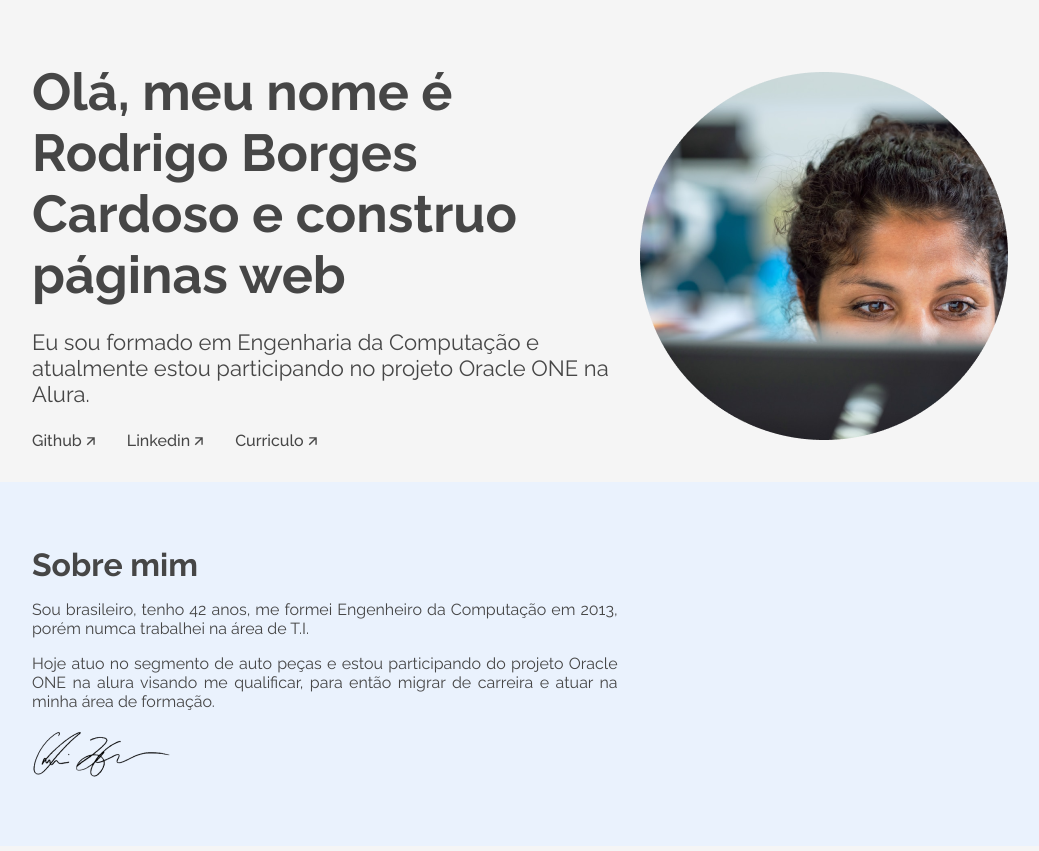
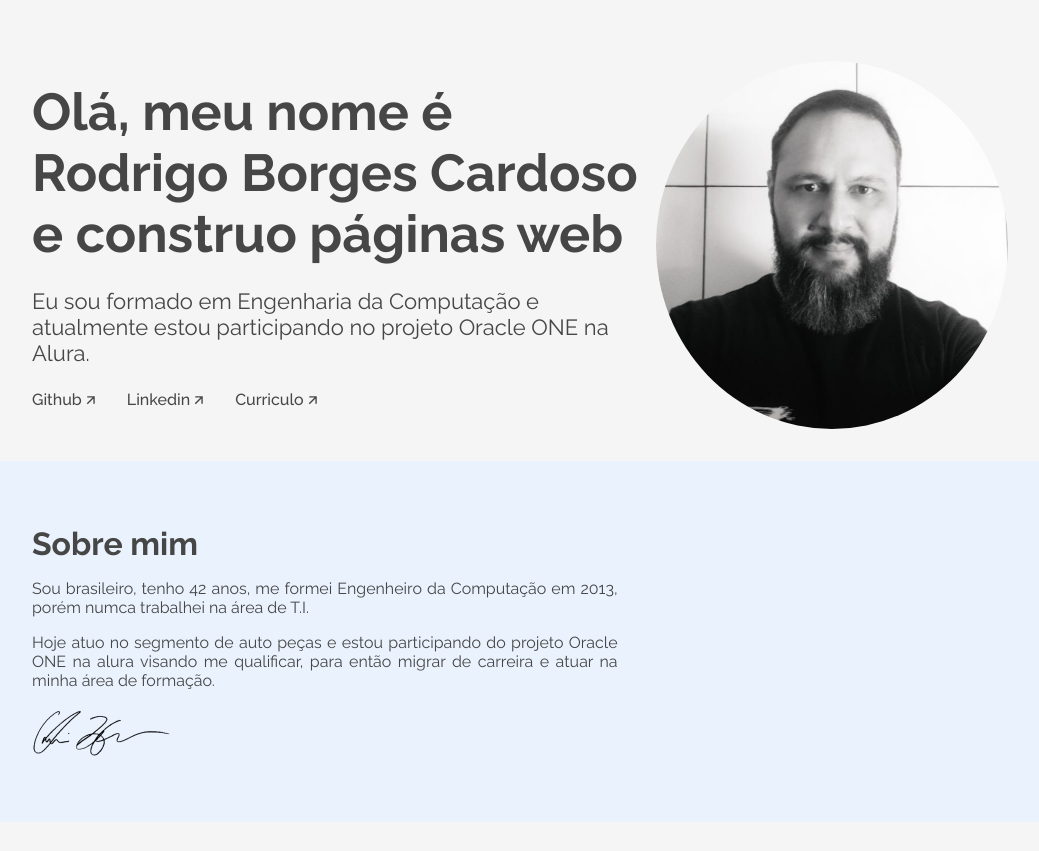
Before and after one commit to rodrigoborgescardoso/challenge-portfolio, a plain HTML site: page index.html in a window 1280 px wide. Shown: the part 57-908 px from the top of the page, without its empty margins (120-1159 px from the left). Drawn offline with Linux system fonts and the light colour scheme.

Commit message:
Alteração foto-perfil e assinatura

```diff
--- /dev/null
+++ b/assets/css/fotoPerfil.css
@@ -0,0 +1,9 @@
+.foto-perfil {
+    background-image: url('../images/perfil.png');
+    background-position: center;
+    background-repeat: no-repeat;
+    background-size: cover;
+    border-radius: 50%;
+    height: 368px;
+    width: 368px;
+}
--- a/assets/css/sobreMim/sobreMim-assinatura.css
+++ b/assets/css/sobreMim/sobreMim-assinatura.css
@@ -1,3 +1,9 @@
 .sobre-mim__assinatura {
+    background-image: url('../../images/signature.png');
+    background-position: center;
+    background-repeat: no-repeat;
+    background-size: cover;
+    height: 52px;
     margin-top: 1rem;
+    width: 140px;
 }
--- a/index.html
+++ b/index.html
@@ -17,6 +17,7 @@
         <link rel="stylesheet" href="assets/css/apresentacao/apresentacao.css">
         <link rel="stylesheet" href="assets/css/apresentacao/apresentacao-titulo.css">
         <link rel="stylesheet" href="assets/css/apresentacao/apresentacao-texto.css">
+        <link rel="stylesheet" href="assets/css/fotoPerfil.css">
         <link rel="stylesheet" href="assets/css/redesSociais/redesSociais-lista.css">
         <link rel="stylesheet" href="assets/css/redesSociais/redesSociais-item.css">
         <link rel="stylesheet" href="assets/css/redesSociais/redesSociais-link.css">
@@ -87,14 +88,15 @@
                     <li class="redes-sociais__item"><a href="#" class="redes-sociais__link">Curriculo <img src="assets/images/arrow.png"></a></li>
                 </ul>
             </div>
-            <img class="foto-perfil" src="assets/images/profile.png" alt="Foto do perfil">
+            <div class="foto-perfil"></div>
         </section>
 
         <section class="sobre-mim">
             <h2 class="sobre-mim__titulo">Sobre mim</h2>
             <p class="sobre-mim__biografia">Sou brasileiro, tenho 42 anos, me formei Engenheiro da Computação em 2013, porém numca trabalhei na área de T.I.</p>
             <p class="sobre-mim__biografia">Hoje atuo no segmento de auto peças e estou participando do projeto Oracle ONE na alura visando me qualificar, para então migrar de carreira e atuar na minha área de formação.</p>
-            <img class="sobre-mim__assinatura" src="assets/images/signature.png">
+            <div class="sobre-mim__assinatura"></div>
+            <!--<img class="sobre-mim__assinatura" src="assets/images/signature.png">-->
         </section>
 
         <section class="skills">
```
Also changed, not shown: assets/images/perfil.png (added).
